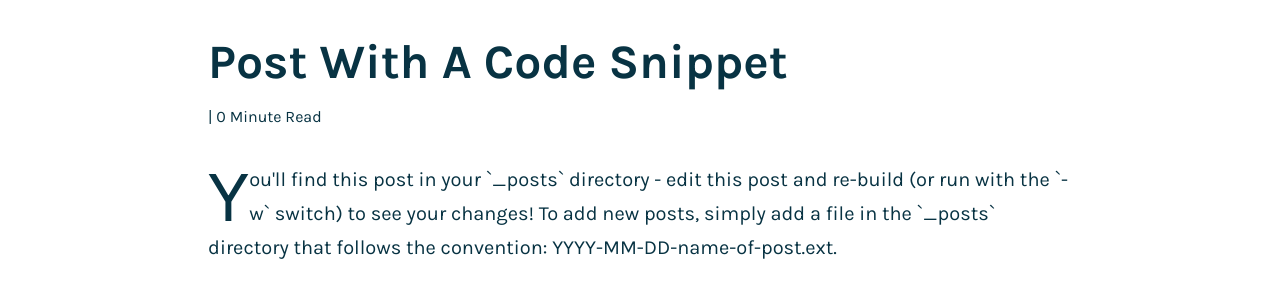
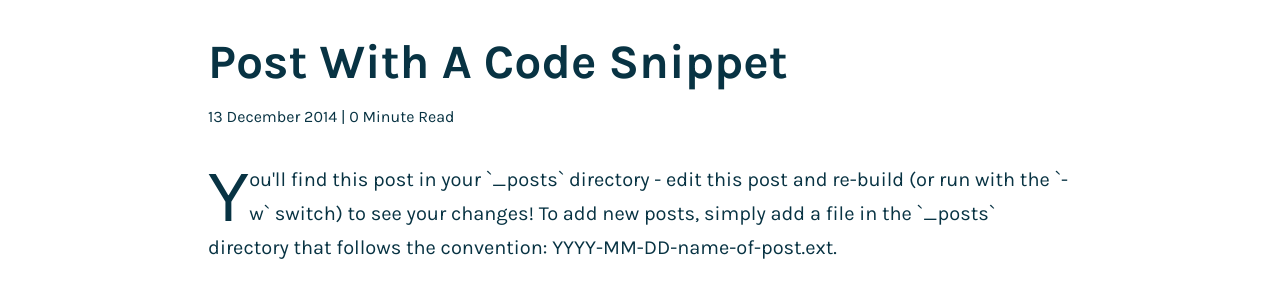
Before and after one commit to mpcousins/cousins, a Jekyll site: the page built from _posts/2014-12-13-code-snippet.markdown, in a window 1280 px wide. Shown: the part 175-475 px from the top of the page. Built offline with Jekyll 4.4.1, drawn with Linux system fonts in a browser that asks for light colours; nearby versions of some CDN libraries; some web fonts are replaced.

Commit message:
Update post.html

```diff
--- a/_layouts/post.html
+++ b/_layouts/post.html
@@ -10,7 +10,7 @@
       </div>
   {% endif %}
   <h1 class="postTitle">{{ page.title }}</h1>
-  <p class="meta">{{ post.date | date: '%d %B %Y' }} | <span class="time">{{ page.content | number_of_words | divided_by:180 }}</span> Minute Read</p>
+  <p class="meta">{{ page.date | date: '%d %B %Y' }} | <span class="time">{{ page.content | number_of_words | divided_by:180 }}</span> Minute Read</p>
 
   {{ content }}
 
```
